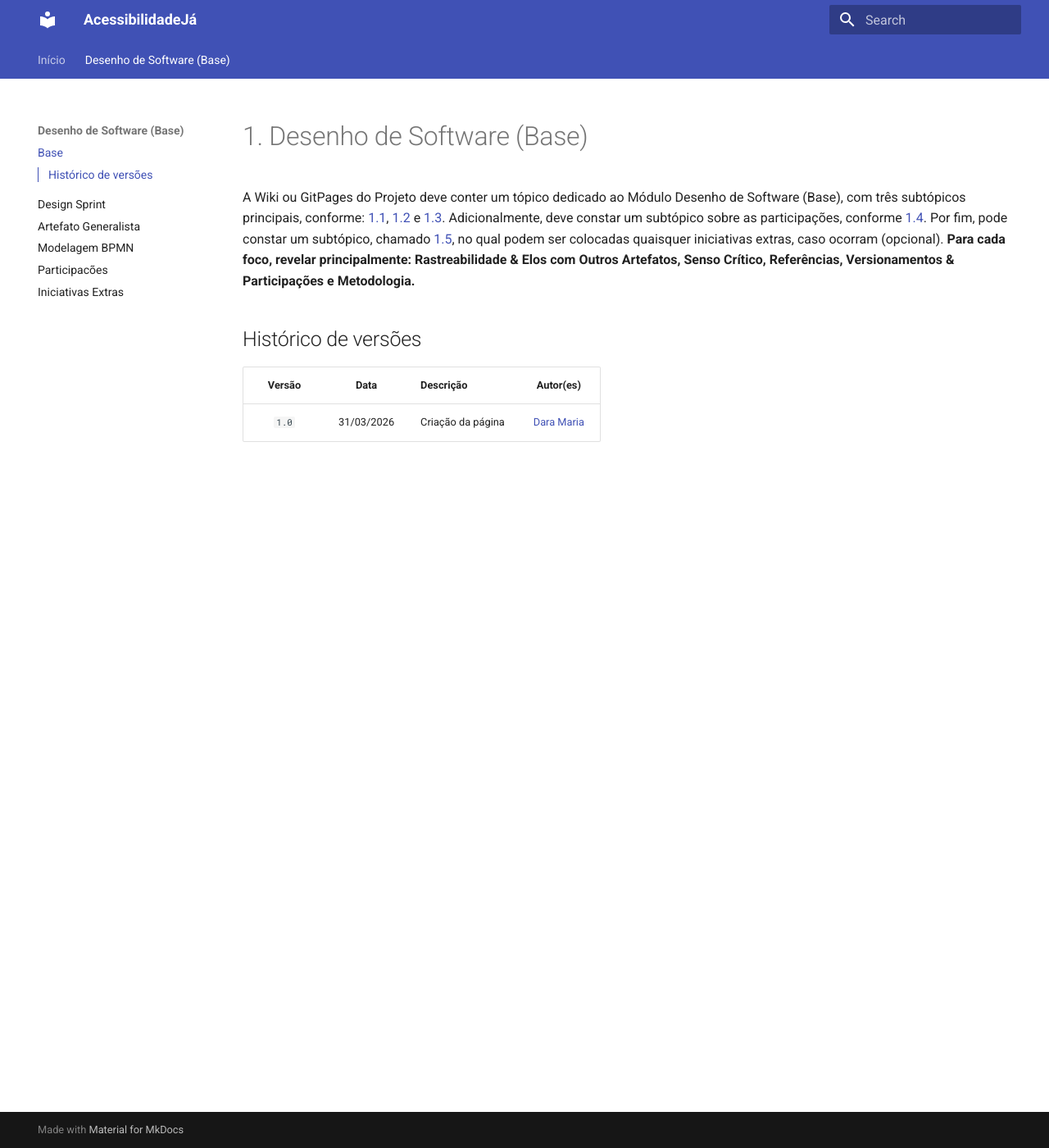
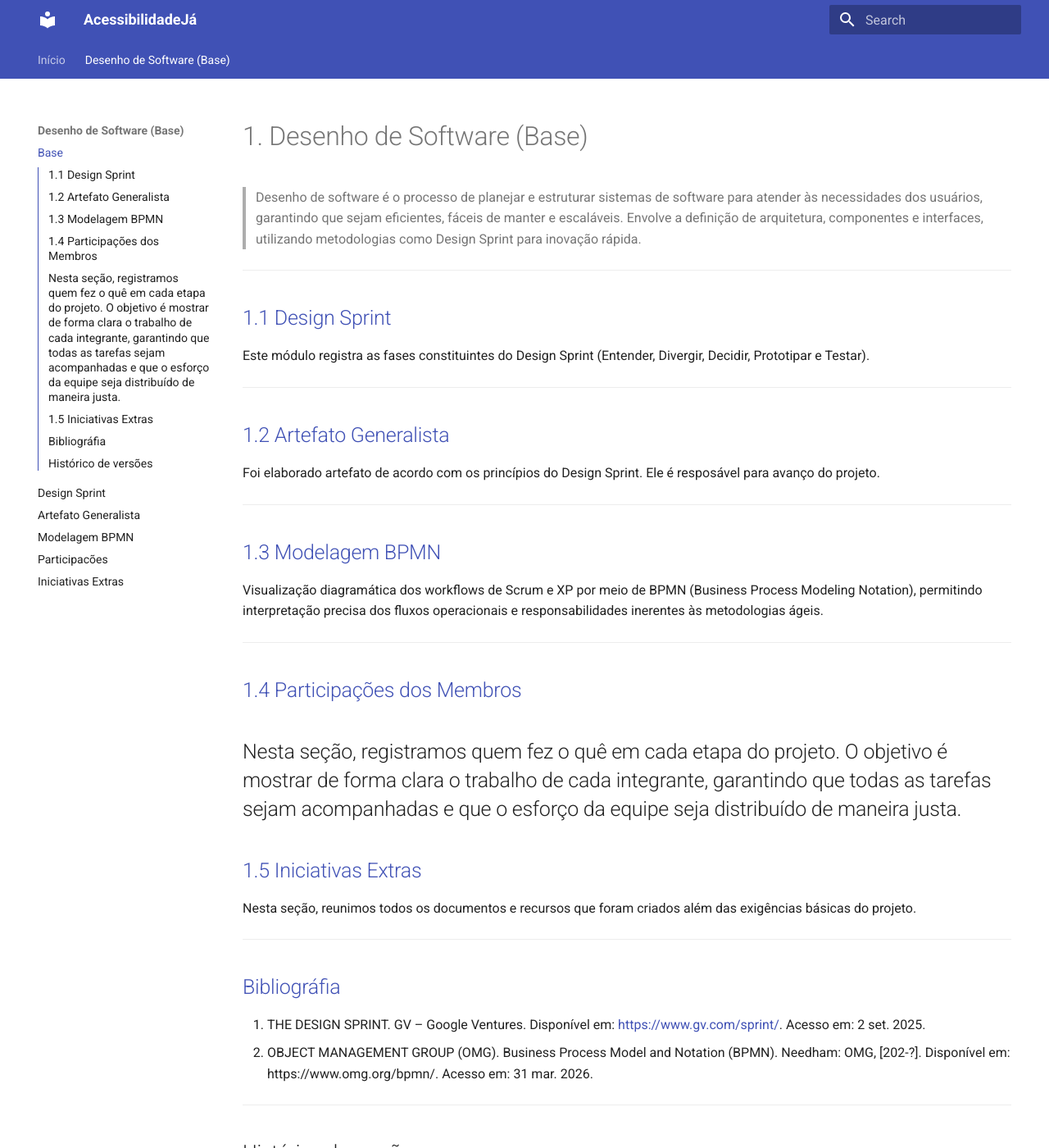
Before and after one commit to UnBArqDsw2026-1-Turma02/2026.01-T02_G4_AcessibilidadeJa_Entrega_01, an MkDocs documentation site: the page built from docs/Base/1.Base.md, in a window 1280 px wide and 1400 px high. Shown: the whole window at 82% size. Built offline with MkDocs 1.6.1 and Material for MkDocs 9.7.7, drawn with Linux system fonts in a browser that asks for light colours; some of the changed text lies outside the part shown.

Commit message:
Docs: Inserção de tópicos

```diff
--- a/docs/Base/1.Base.md
+++ b/docs/Base/1.Base.md
@@ -1,9 +1,47 @@
 # 1. Desenho de Software (Base)
+> Desenho de software é o processo de planejar e estruturar sistemas de software para atender às necessidades dos usuários, garantindo que sejam eficientes, fáceis de manter e escaláveis. Envolve a definição de arquitetura, componentes e interfaces, utilizando metodologias como Design Sprint para inovação rápida.
 
-A Wiki ou GitPages do Projeto deve conter um tópico dedicado ao Módulo Desenho de Software (Base), com três subtópicos principais, conforme: [1.1](/docs/Base/1.1.DesignSprint.md), [1.2](/docs/Base/1.2.ArtefatoGeneralista.md) e [1.3](/docs/Base/1.3.ModelagemBPMN.md). Adicionalmente, deve constar um subtópico sobre as participações, conforme [1.4](/docs/Base/1.4.ParticipacoesBase.md). Por fim, pode constar um subtópico, chamado [1.5](/docs/Base/1.5.IniciativasExtras.md), no qual podem ser colocadas quaisquer iniciativas extras, caso ocorram (opcional). **Para cada foco, revelar principalmente: Rastreabilidade & Elos com Outros Artefatos, Senso Crítico, Referências, Versionamentos & Participações e Metodologia.**
+---
+
+## [1.1 Design Sprint](1.1.DesignSprint.md)
+
+Este módulo registra as fases constituintes do Design Sprint (Entender, Divergir, Decidir, Prototipar e Testar).
+
+---
+
+## [1.2 Artefato Generalista](1.2.ArtefatoGeneralista.md)
+
+Foi elaborado  artefato de acordo  com os princípios do Design Sprint. Ele é resposável para avanço do projeto.
+
+
+---
+
+## [1.3 Modelagem BPMN](1.3.ModelagemBPMN.md)
+
+Visualização diagramática dos workflows de Scrum e XP por meio de BPMN (Business Process Modeling Notation), permitindo interpretação precisa dos fluxos operacionais e responsabilidades inerentes às metodologias ágeis.
+
+---
+
+## [1.4 Participações dos Membros](1.4.ParticipacoesBase.md)
+
+Nesta seção, registramos quem fez o quê em cada etapa do projeto. O objetivo é mostrar de forma clara o trabalho de cada integrante, garantindo que todas as tarefas sejam acompanhadas e que o esforço da equipe seja distribuído de maneira justa.
+---
+
+## [1.5 Iniciativas Extras](1.5.IniciativasExtras.md)
+Nesta seção, reunimos todos os documentos e recursos que foram criados além das exigências básicas do projeto.
+
+---
+
+## [ Bibliográfia](#referências-bibliográficas)
+
+1. THE DESIGN SPRINT. GV – Google Ventures. Disponível em: <https://www.gv.com/sprint/>. Acesso em: 2 set. 2025.
+2. OBJECT MANAGEMENT GROUP (OMG). Business Process Model and Notation (BPMN). Needham: OMG, [202-?]. Disponível em: https://www.omg.org/bpmn/. Acesso em: 31 mar. 2026.
+
+---
 
 ## Histórico de versões
 
 | Versão | Data | Descrição | Autor(es) |
 | :---: | :---: | :--- | :---: |
 | `1.0` | 31/03/2026 | Criação da página | [Dara Maria](https://github.com/daramariabs) |
+| `1.1` | 31/03/2026 | inserção e organização de topicos  | [Fernanda Vaz](https://github.com/Fernandavazgit1) |
```
